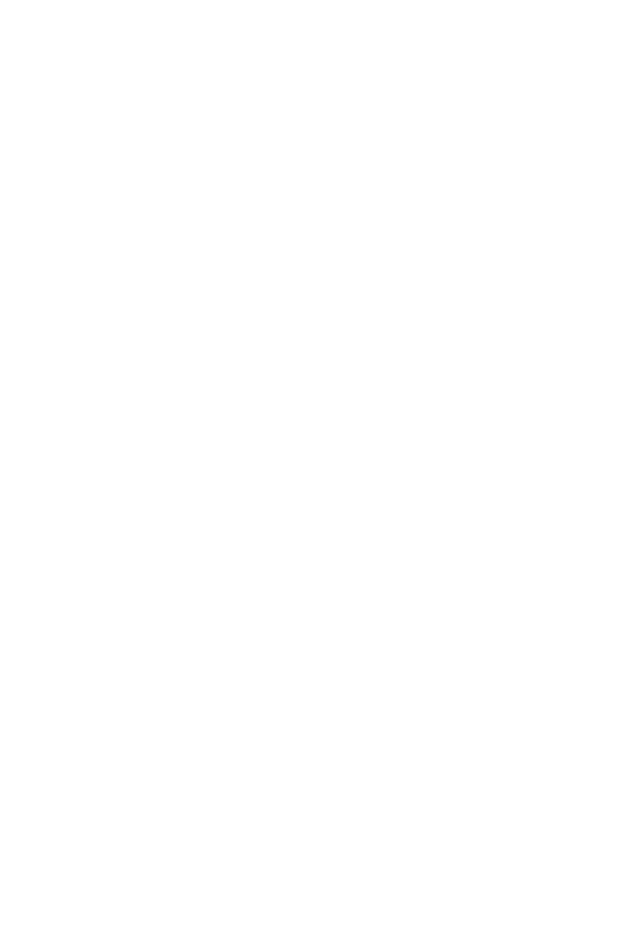
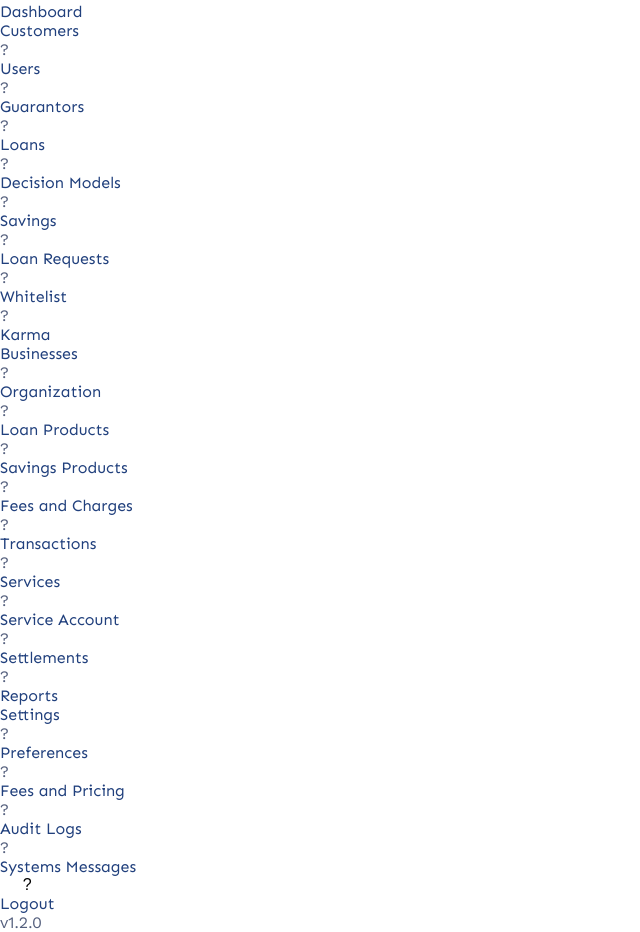
Before and after one commit to David3Emmanuel/lendsqr-fe-test, a Next.js app: page /dashboard/users in a window 1280 px wide. Shown: the part 209-1141 px from the top of the page, without its empty margins (0-640 px from the left). Before the commit the page ends 800 px from the top, so only its background shows below. Built offline with nearby package versions, Linux system fonts and the light colour scheme.

Commit message:
implement sidebar navigation

```diff
--- a/src/app/dashboard/Navigation/index.tsx
+++ b/src/app/dashboard/Navigation/index.tsx
@@ -1,3 +1,71 @@
+import {
+  Sidebar,
+  SidebarDivider,
+  SidebarLink,
+  SidebarSection,
+  SidebarFooter,
+} from '@/components/Sidebar'
+import { Logout, SwitchOrganization } from './navActions'
+
 export default function Navigation() {
-  return <nav></nav>
+  return (
+    <Sidebar>
+      <SwitchOrganization />
+      <SidebarLink icon='home' title='Dashboard' href='/dashboard' />
+      <SidebarSection title='Customers'>
+        <SidebarLink icon='people' title='Users' href='/dashboard/users' />
+        <SidebarLink icon='people' title='Guarantors' href='/dashboard' />
+        <SidebarLink icon='money' title='Loans' href='/dashboard' />
+        <SidebarLink
+          icon='handshake'
+          title='Decision Models'
+          href='/dashboard'
+        />
+        <SidebarLink icon='savings' title='Savings' href='/dashboard' />
+        <SidebarLink icon='money' title='Loan Requests' href='/dashboard' />
+        <SidebarLink icon='check' title='Whitelist' href='/dashboard' />
+        <SidebarLink icon='cross_out' title='Karma' href='/dashboard' />
+      </SidebarSection>
+      <SidebarSection title='Businesses'>
+        <SidebarLink icon='business' title='Organization' href='/dashboard' />
+        <SidebarLink icon='business' title='Loan Products' href='/dashboard' />
+        <SidebarLink
+          icon='business'
+          title='Savings Products'
+          href='/dashboard'
+        />
+        <SidebarLink
+          icon='business'
+          title='Fees and Charges'
+          href='/dashboard'
+        />
+        <SidebarLink icon='business' title='Transactions' href='/dashboard' />
+        <SidebarLink icon='business' title='Services' href='/dashboard' />
+        <SidebarLink
+          icon='business'
+          title='Service Account'
+          href='/dashboard'
+        />
+        <SidebarLink icon='business' title='Settlements' href='/dashboard' />
+        <SidebarLink icon='business' title='Reports' href='/dashboard' />
+      </SidebarSection>
+      <SidebarSection title='Settings'>
+        <SidebarLink icon='settings' title='Preferences' href='/dashboard' />
+        <SidebarLink
+          icon='settings'
+          title='Fees and Pricing'
+          href='/dashboard'
+        />
+        <SidebarLink icon='settings' title='Audit Logs' href='/dashboard' />
+        <SidebarLink
+          icon='settings'
+          title='Systems Messages'
+          href='/dashboard'
+        />
+      </SidebarSection>
+      <SidebarDivider />
+      <Logout />
+      <SidebarFooter>v1.2.0</SidebarFooter>
+    </Sidebar>
+  )
 }
--- /dev/null
+++ b/src/app/dashboard/Navigation/navActions.tsx
@@ -0,0 +1,18 @@
+'use client'
+
+import { SidebarAction } from '@/components/Sidebar'
+
+export function SwitchOrganization() {
+  return (
+    <SidebarAction
+      icon='work'
+      title='Switch Organization'
+      onClick={() => {}}
+      trailingIcon='down'
+    />
+  )
+}
+
+export function Logout() {
+  return <SidebarAction icon='logout' title='Logout' onClick={() => {}} />
+}
--- /dev/null
+++ b/src/components/Sidebar/index.tsx
@@ -0,0 +1,88 @@
+'use client'
+
+import Link from 'next/link'
+import { usePathname } from 'next/navigation'
+
+import { useState } from 'react'
+import Button from '../Button'
+
+export function Sidebar({ children }: { children: React.ReactNode }) {
+  const [open, setOpen] = useState(false)
+
+  return (
+    <nav>
+      <Button onClick={() => setOpen((prev) => !prev)}>?</Button>
+      <div>{children}</div>
+    </nav>
+  )
+}
+
+export function SidebarSection({
+  children,
+  title,
+  isDefault,
+}: {
+  children: React.ReactNode
+  title: string
+  isDefault?: boolean
+}) {
+  const [open, setOpen] = useState(isDefault)
+
+  return (
+    <div>
+      <h3 onClick={() => setOpen((prev) => !prev)}>{title}</h3>
+      <div>{children}</div>
+    </div>
+  )
+}
+
+export function SidebarDivider() {
+  return <div />
+}
+
+export function SidebarFooter({ children }: { children: React.ReactNode }) {
+  return <p>{children}</p>
+}
+
+export function SidebarAction({
+  title,
+  onClick,
+  icon,
+  trailingIcon,
+}: {
+  title: string
+  onClick: () => void
+  icon: string
+  trailingIcon?: string
+}) {
+  return (
+    <button onClick={onClick}>
+      <span>?</span>
+      <h2>{title}</h2>
+      {trailingIcon && <span>?</span>}
+    </button>
+  )
+}
+
+export function SidebarLink({
+  title,
+  href,
+  icon,
+  trailingIcon,
+}: {
+  title: string
+  href: string
+  icon: string
+  trailingIcon?: string
+}) {
+  const pathname = usePathname()
+  const isActive = pathname === href
+
+  return (
+    <Link href={href}>
+      <span>?</span>
+      <h2>{title}</h2>
+      {trailingIcon && <span>?</span>}
+    </Link>
+  )
+}
```
